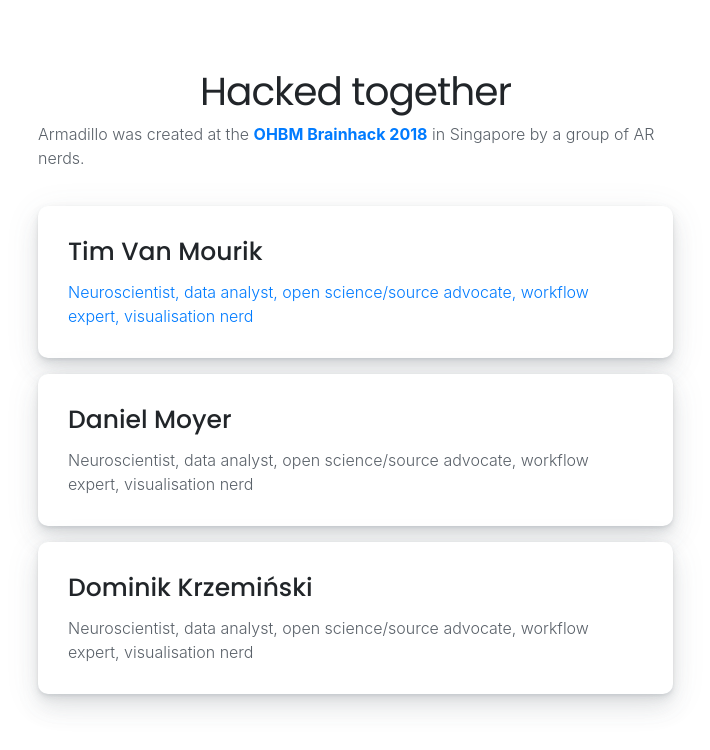
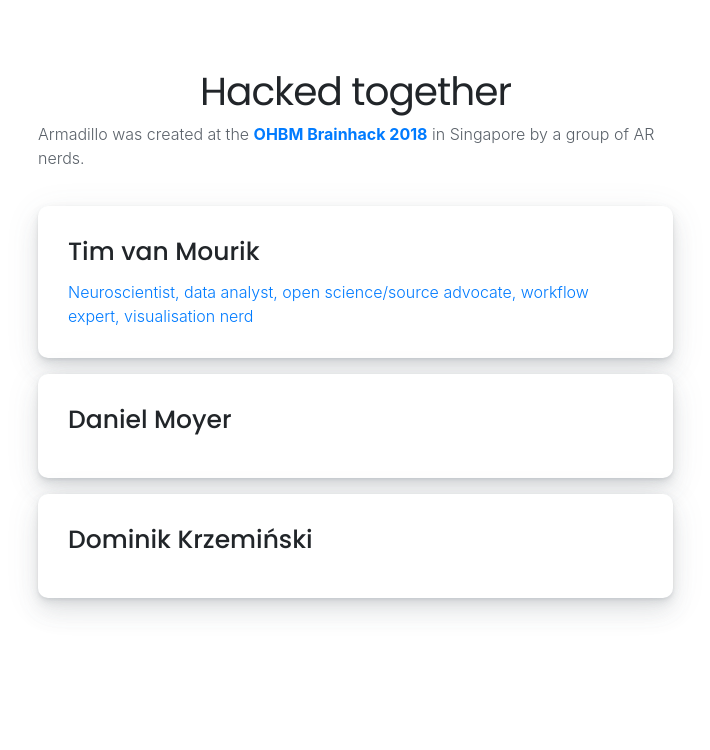
Before and after one commit to TimVanMourik/Armadillo, a Django app: page / in a window 1280 px wide. Shown: the part 1208-1958 px from the top of the page, without its empty margins (522-1232 px from the left). After the commit the page ends 1823 px from the top, so only its background shows below. Run offline with Django 3.2, Linux system fonts and the light colour scheme; some libraries are stand-ins or nearby versions.

Commit message:
Changed personal cards here and there

```diff
--- a/app/armadillo/templates/index.html
+++ b/app/armadillo/templates/index.html
@@ -92,27 +92,33 @@
           <a href="https://github.com/TimVanMourik">
             <div class="card my-2">
               <div class="card-body">
-            <h4 class="card-title">Tim Van Mourik</h4>
+                <h4 class="card-title">Tim van Mourik</h4>
                 <p class="card-text">Neuroscientist, data analyst, open science/source advocate, workflow expert, visualisation nerd</p>
               </div>
             </div>
           </a>
         </div>
         <div class="col-12">
+          <a href="https://github.com/dcmoyer">
             <div class="card my-2">
               <div class="card-body">
                 <h4 class="card-title">Daniel Moyer</h4>
-            <p class="card-text">Neuroscientist, data analyst, open science/source advocate, workflow expert, visualisation nerd</p>
+                <!-- Please insert your info here @dcmoyer -->
+                <p class="card-text"></p>
               </div>
             </div>
+          </a>
         </div>
         <div class="col-12">
+          <a href="https://github.com/dokato">
             <div class="card my-2">
               <div class="card-body">
+                <!-- Please insert your info here @dokato -->
                 <h4 class="card-title">Dominik Krzemiński </h4>
-            <p class="card-text">Neuroscientist, data analyst, open science/source advocate, workflow expert, visualisation nerd</p>
+                <p class="card-text"></p>
               </div>
             </div>
+          </a>
         </div>
       </div>
     </div>
```
Lines whose indentation alone changed are shown as unchanged.
